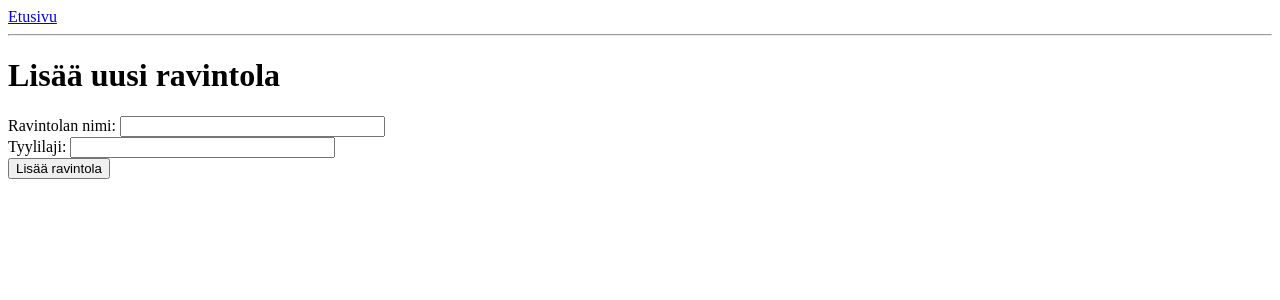
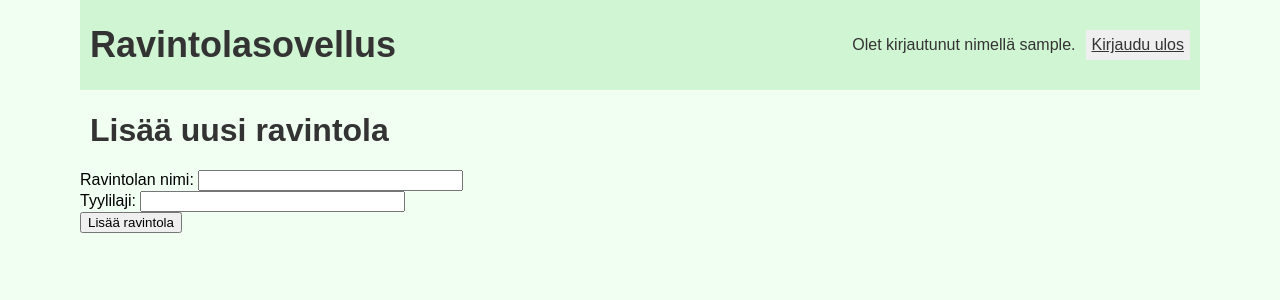
Before and after one commit to isa-srs/tsoha-ravintola, a Flask app: page /add_restaurant in a window 1280 px wide. Shown: the top 300 px of the page. Run offline with Flask 2, Linux system fonts and the light colour scheme; the visitor is signed in with stand-in values (Sample User, id 1).

Commit message:
add main.css

```diff
--- /dev/null
+++ b/static/main.css
@@ -0,0 +1,42 @@
+body {
+    margin: auto;
+    max-width: 70em;
+    font-family: 'Arial', 'Helvetica', 'sans-serif';
+    background-color: #f0fff1;
+}
+
+button {
+    padding: 6px;
+    border: 1px;
+    margin: 10px;
+    font-size: 16px
+}
+
+p {
+    margin-left: 10px;
+    font-size: 16px;
+    color: #333333;
+}
+
+a {
+    font-size: 16px;
+    color: #333333;
+}
+
+h1, h2 {
+    margin-left: 10px;
+    color: #333333;
+}
+
+.header {
+    display: flex;
+    justify-content: flex-end;
+    align-items: center;
+    background-color: #d0f5d3;
+}
+
+.title {
+    margin-right: auto;
+    margin-left: 10px;
+    font-size: 36px;
+}
--- a/templates/error.html
+++ b/templates/error.html
@@ -1 +1,6 @@
+{% extends "layout.html" %}
+{% block title %}Virhe{% endblock %}
+
+{% block content %}
 <p>Virhe: {{ message }}</p>
+{% endblock %}
--- a/templates/layout.html
+++ b/templates/layout.html
@@ -1,7 +1,21 @@
 <!doctype html>
-<meta name="viewport" content="width=device-width, initial-scale=1">
-
-<title>Ravintolasovellus | {% block title %}{% endblock %}</title>
-<a href="/">Etusivu</a>
-<hr>
-{% block content %}{% endblock %}
+<html>
+    <head>
+        <link rel="stylesheet" href="/static/main.css">
+        <meta name="viewport" content="width=device-width, initial-scale=1">
+        <title>Ravintolasovellus | {% block title %}{% endblock %}</title>
+    </head>
+    <body>
+        <div class="header">
+            <h1 class="title">Ravintolasovellus</h1>
+            {% if session.user_id %}
+            <p>Olet kirjautunut nimellä {{ session.username }}.</p><br>
+            <button><a href="/logout">Kirjaudu ulos</a></button>
+            {% else %}
+            <button><a href="/login">Kirjaudu sisään</a></button><br>
+            <button><a href="/register">Luo käyttäjä</a></button>
+            {% endif %}
+        </div>
+        {% block content %}{% endblock %}
+    </body>
+</html>
```
Also changed, not shown: templates/index.html (+4 -19 lines), templates/restaurant.html (+5 -3 lines).
